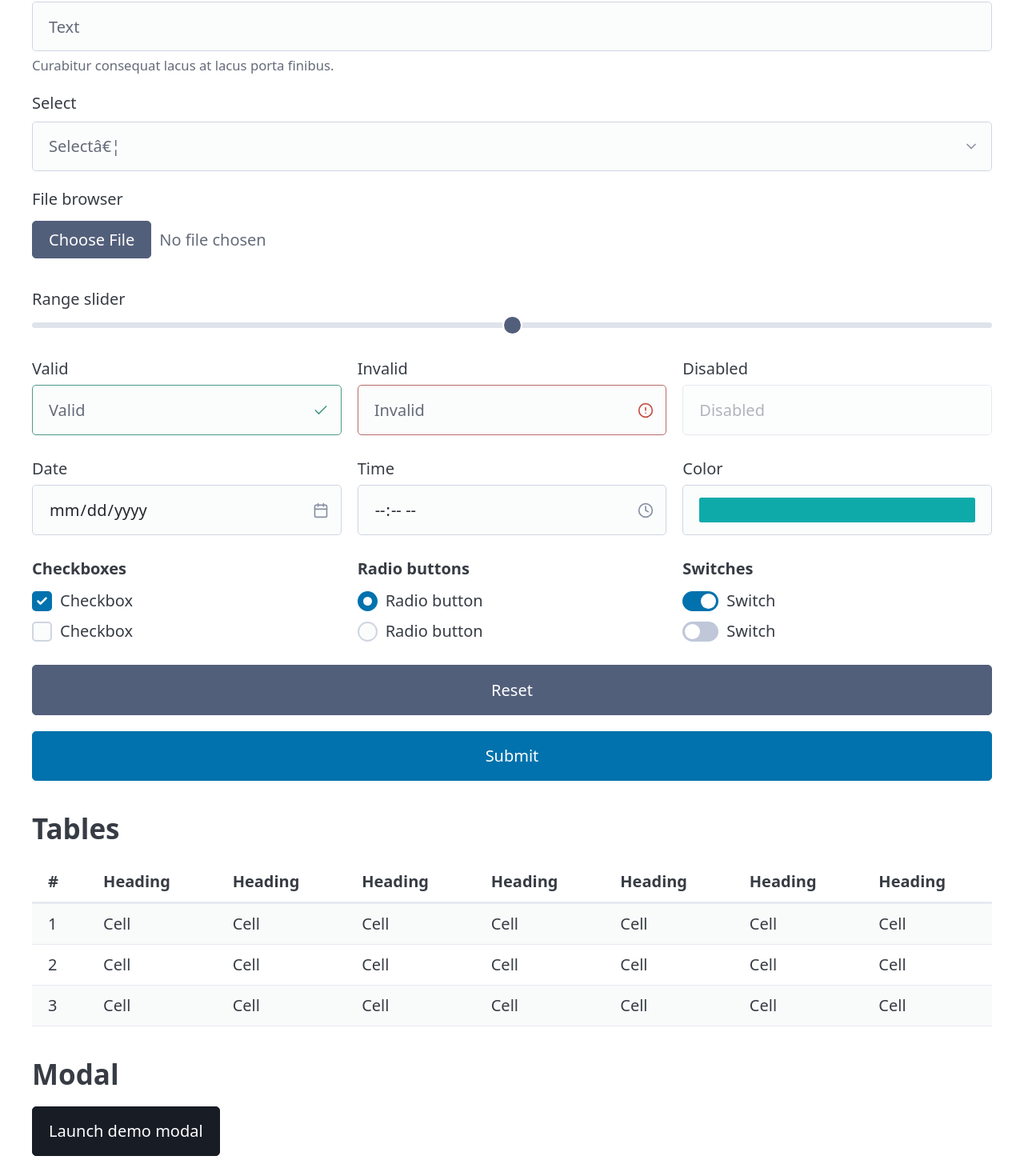
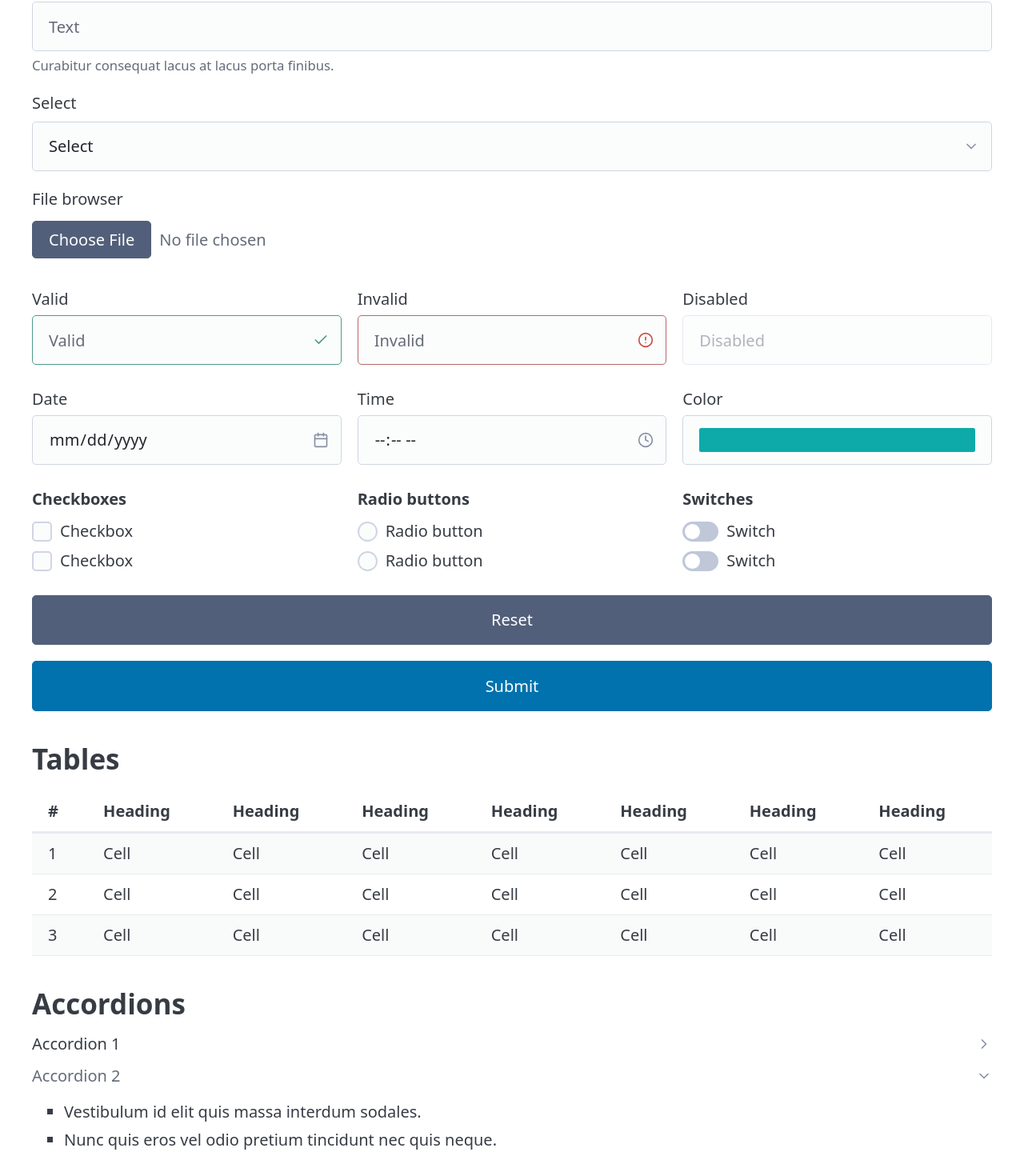
Before and after one commit to PMC/react-navbar-lab, a React (Vite) app: page / in a window 1280 px wide. Shown: the part 2963-4413 px from the top of the page at 80% size. Built offline with nearby package versions, Linux system fonts and the light colour scheme.

Commit message:
updated css for navbar

```diff
--- a/src/components/Navbar.css
+++ b/src/components/Navbar.css
@@ -54,14 +54,10 @@
   height: 2rem;
 }
 
-.Navbar-component .menu span {
-  height: 0.4rem;
-  width: 100%;
-  background-color: #fff;
-  border-radius: 0.2rem;
-}
-
 @media (max-width: 480px) {
+  .Navbar-component .title {
+    height: 3rem;
+  }
   .Navbar-component .menu {
     display: flex;
   }
@@ -88,6 +84,6 @@
   }
 
   .Navbar-component ul li a {
-    margin: 0.2rem 0.5rem;
+    padding: inherit;
   }
 }
--- a/src/components/Navbar.jsx
+++ b/src/components/Navbar.jsx
@@ -1,27 +1,38 @@
 import React, { useState } from "react";
 import { Link, NavLink } from "react-router-dom";
+import menuIcon from "../assets/menu_36dp_E8EAED_FILL0_wght400_GRAD0_opsz40.svg";
+import menuOpenIcon from "../assets/menu_open_36dp_E8EAED_FILL0_wght400_GRAD0_opsz40.svg";
 import "./Navbar.css";
 export const Navbar = () => {
   const [menuOpen, setMenuOpen] = useState(false);
   return (
     <nav className="Navbar-component">
-      <Link to="/" className="title">
+      <Link to="/" className="title" onClick={() => setMenuOpen(false)}>
         Navbar-Lab
       </Link>
+
       <div className="menu" onClick={() => setMenuOpen(!menuOpen)}>
-        <span></span>
-        <span></span>
-        <span></span>
+        <img
+          src={menuOpen ? menuOpenIcon : menuIcon}
+          className="menuIcon"
+          alt="menuIcon"
+        />
       </div>
       <ul className={menuOpen ? "open" : ""}>
         <li>
-          <NavLink to="/services">Services</NavLink>
+          <NavLink to="/services" onClick={() => setMenuOpen(false)}>
+            Services
+          </NavLink>
         </li>
         <li>
-          <NavLink to="/about">About</NavLink>
+          <NavLink to="/about" onClick={() => setMenuOpen(false)}>
+            About
+          </NavLink>
         </li>
         <li>
-          <NavLink to="/contact">Contact</NavLink>
+          <NavLink to="/contact" onClick={() => setMenuOpen(false)}>
+            Contact
+          </NavLink>
         </li>
       </ul>
     </nav>
--- a/src/pages/Home.jsx
+++ b/src/pages/Home.jsx
@@ -218,27 +218,13 @@ export const Home = (props) => {
 
             <label htmlFor="select">Select</label>
             <select id="select" name="select" required>
-              <option value="" selected>
-                Selectâ€¦
-              </option>
-              <option>â€¦</option>
+              <option>Select</option>
+              <option>Two</option>
             </select>
 
             <label htmlFor="file">
               File browser
               <input type="file" id="file" name="file" />
-            </label>
-
-            <label htmlFor="range">
-              Range slider
-              <input
-                type="range"
-                min="0"
-                max="100"
-                value="50"
-                id="range"
-                name="range"
-              />
             </label>
 
             <div className="grid">
@@ -297,12 +283,7 @@ export const Home = (props) => {
                   <strong>Checkboxes</strong>
                 </legend>
                 <label htmlFor="checkbox-1">
-                  <input
-                    type="checkbox"
-                    id="checkbox-1"
-                    name="checkbox-1"
-                    checked
-                  />
+                  <input type="checkbox" id="checkbox-1" name="checkbox-1" />
                   Checkbox
                 </label>
                 <label htmlFor="checkbox-2">
@@ -321,7 +302,6 @@ export const Home = (props) => {
                     id="radio-1"
                     name="radio"
                     value="radio-1"
-                    checked
                   />
                   Radio button
                 </label>
@@ -346,7 +326,6 @@ export const Home = (props) => {
                     id="switch-1"
                     name="switch-1"
                     role="switch"
-                    checked
                   />
                   Switch
                 </label>
@@ -419,13 +398,6 @@ export const Home = (props) => {
           </div>
         </section>
 
-        <section id="modal">
-          <h2>Modal</h2>
-          <button className="contrast" data-target="modal-example">
-            Launch demo modal
-          </button>
-        </section>
-
         <section id="accordions">
           <h2>Accordions</h2>
           <details>
@@ -490,7 +462,7 @@ export const Home = (props) => {
         <section id="loading">
           <h2>Loading</h2>
           <article aria-busy="true"></article>
-          <button aria-busy="true">Please waitâ€¦</button>
+          <button aria-busy="true">Please wait</button>
         </section>
       </main>
     </>
```
Also changed, not shown: src/assets/menu_36dp_E8EAED_FILL0_wght400_GRAD0_opsz40.svg (added), src/assets/menu_open_36dp_E8EAED_FILL0_wght400_GRAD0_opsz40.svg (added).
